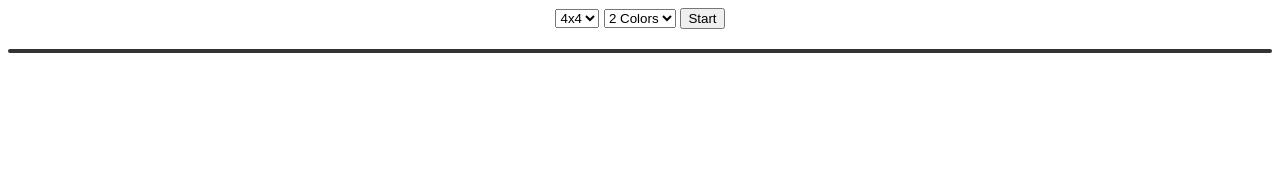
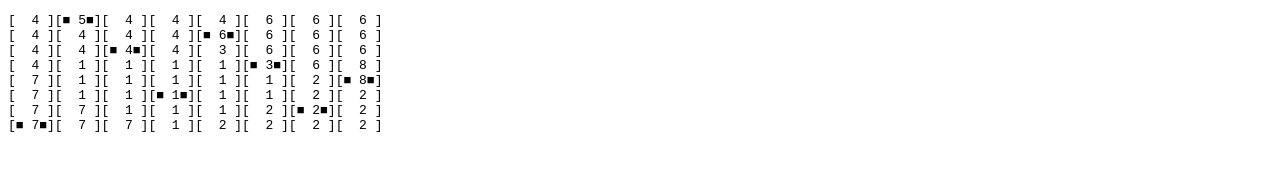
Before and after one commit to henrytwo/queens, a plain HTML site: page index.html in a window 1280 px wide. Drawn offline with Linux system fonts and the light colour scheme.

Commit message:
Working JS

```diff
--- a/index.html
+++ b/index.html
@@ -1,314 +1,217 @@
-<!--
-Rules:
-- exactly one piece in each row
-- exactly one piece in each col
-- exactly one piece in each color region
-- colored cells must be connected to each other
-- pieces cannot be adjacent to each other (side by side or diagonal)
-
-Pressing a cell once will mark it X to show it's eliminated, and pressing it once again will attempt to place a piece.
-
-You must also verify that the generated board satisfies the parameters specified by the user, and if it is not possible show an alert explaining why.
-
-If a piece is placed down, mark any cells that should be eliminated with an X, but these must be removed if that piece is removed. Do not remove
-manually placed pieces.
--->
-
-
 
 <!DOCTYPE html>
-<html>
+<html lang="en">
 <head>
-    <title>Crown Placement Game</title>
+    <meta charset="UTF-8">
+    <meta name="viewport" content="width=device-width, initial-scale=1.0">
+    <title>Board</title>
     <style>
-        .container {
-            text-align: center;
-            font-family: Arial, sans-serif;
-        }
-        .board {
-            display: grid;
-            gap: 2px;
-            margin: 20px auto;
-            background: #333;
-            padding: 2px;
-            border-radius: 5px;
-        }
-        .cell {
-            width: 30px;
-            height: 30px;
-            background: white;
-            display: flex;
-            align-items: center;
-            justify-content: center;
-            font-size: 20px;
-            cursor: pointer;
-            border: 1px solid #ccc;
-            transition: all 0.2s ease;
-        }
-        .cell.x {
-            background: #ffcccc;
-        }
-        .cell.crown {
-            background: #ccccff;
+        pre {
+            font-family: monospace;
         }
     </style>
 </head>
 <body>
-    <div class="container">
-        <div>
-            <select id="size">
-                <option value="4">4x4</option>
-                <option value="5">5x5</option>
-                <option value="6">6x6</option>
-                <option value="7">7x7</option>
-                <option value="8">8x8</option>
-            </select>
-            <select id="colorCount">
-                <option value="2">2 Colors</option>
-                <option value="3">3 Colors</option>
-                <option value="4">4 Colors</option>
-                <option value="5">5 Colors</option>
-            </select>
-            <button onclick="generateBoard()">Start</button>
-        </div>
-        <div id="board" class="board"></div>
-    </div>
-
+    <pre id="output"></pre>
     <script>
-        let boardSize = 4;
-        let colorCount = 2;
-        let board = [];
-        let crowns = [];
-        let xMarks = new Set();
-        let colors = {};
-
-        function generateBoard() {
-            crowns = [];
-            xMarks.clear();
-            const boardDiv = document.getElementById('board');
-            boardDiv.innerHTML = '';
-
-            boardSize = parseInt(document.getElementById('size').value);
-            colorCount = parseInt(document.getElementById('colorCount').value);
-
-            const totalCells = boardSize * boardSize;
-            const minRegionSize = Math.ceil(totalCells / colorCount);
-
-            if (minRegionSize < 4) {
-                alert('Impossible to create a valid board with the specified parameters.');
-                return;
-            }
-
-            // Create empty cells first
-            boardDiv.style.gridTemplateColumns = `repeat(${boardSize}, 30px)`;
-            for (let i = 0; i < boardSize; i++) {
-                for (let j = 0; j < boardSize; j++) {
-                    const cell = document.createElement('div');
-                    cell.className = 'cell';
-                    cell.dataset.row = i;
-                    cell.dataset.col = j;
-                    cell.dataset.color = '';
-                    cell.onclick = () => handleCellClick(i, j);
-                    boardDiv.appendChild(cell);
+        class Board {
+            constructor(size) {
+                this.size = size;
+                this.board = Array(size).fill(0).map(() => Array(size).fill(0));
+                this.solutions = this._generateSolutions(1000);
+                if (this.solutions !== null) {
+                    this._generateColors();
+                } else {
+                    console.log("Failed to generate solutions after 1000 attempts.");
                 }
             }
 
-            // Generate and animate color regions
-            const colorRegions = new ColorRegions(boardSize, colorCount, totalCells);
-            colorRegions.animateGeneration();
-        }
+            _generateSolutions(maxAttempts) {
+                let attempts = 0;
+                while (attempts < maxAttempts) {
+                    let solutions = new Set();
+                    let availableSolutions = new Set();
 
-        class ColorRegions {
-            constructor(size, count, totalCells) {
-                this.size = size;
-                this.count = count;
-                this.regions = Array.from({ length: size }, () =>
-                    Array(size).fill(null));
-                this.distinctColors = [
-                    '#FF6B6B', // Red
-                    '#4ECDC4', // Teal
-                    '#45B7D1', // Blue
-                    '#96CEB4', // Light Green
-                    '#FFEEAD', // Yellow
-                    '#FFB5E8', // Pink
-                    '#9D95BE', // Purple
-                    '#F7D2C4', // Peach
-                    '#7ABC66', // Mint
-                    '#C74B50'  // Wine
-                ];
+                    for (let i = 0; i < this.size; i++) {
+                        for (let j = 0; j < this.size; j++) {
+                            availableSolutions.add(`${i},${j}`);
+                        }
+                    }
+
+                    let self = this;
+
+                    function _selectCoordinate() {
+                        if (availableSolutions.size === 0) {
+                            return null;
+                        }
+
+                        let idx = Math.floor(Math.random() * availableSolutions.size);
+                        let i, j;
+                        let arr = Array.from(availableSolutions);
+                        let coord = arr[idx].split(',').map(Number);
+                        i = coord[0];
+                        j = coord[1];
+
+                        // Remove the 8 adjacent cells too, in addition to the one we just selected.
+                        for (let ni = i - 1; ni <= i + 1; ni++) {
+                            for (let nj = j - 1; nj <= j + 1; nj++) {
+                                if (availableSolutions.has(`${ni},${nj}`)) {
+                                    availableSolutions.delete(`${ni},${nj}`);
+                                }
+                            }
+                        }
+
+                        // Remove everything in the same row.
+                        for (let nj = 0; nj < self.size; nj++) {
+                            if (availableSolutions.has(`${i},${nj}`)) {
+                                availableSolutions.delete(`${i},${nj}`);
+                            }
+                        }
+
+                        // Remove everything in the same column.
+                        for (let ni = 0; ni < self.size; ni++) {
+                            if (availableSolutions.has(`${ni},${j}`)) {
+                                availableSolutions.delete(`${ni},${j}`);
+                            }
+                        }
+
+                        return [i, j];
+                    }
+
+                    for (let _ = 0; _ < this.size; _++) {
+                        let solution = _selectCoordinate();
+
+                        if (solution) {
+                            solutions.add(solution.join(','));
+                        } else {
+                            break;
+                        }
+                    }
+
+                    if (solutions.size === this.size) {
+                        return solutions;
+                    }
+
+                    attempts++;
+                }
+
+                return null;
             }
 
-            animateGeneration() {
-                const totalCells = this.size * this.size;
-                const regionSize = Math.floor(totalCells / this.count);
-                const remainder = totalCells % this.count;
+            _getNeighbours(i, j) {
+                let next = [
+                    [-1, -1],
+                    [-1, 0],
+                    [-1, 1],
+                    [0, -1],
+                    [0, 1],
+                    [1, -1],
+                    [1, 0],
+                    [1, 1],
+                ];
 
-                let currentColor = 0;
-                let currentRegionSize = regionSize;
-                let remaining = remainder;
+                let neighbours = [];
+
+                for (let [dx, dy] of next) {
+                    let nx = i + dx;
+                    let ny = j + dy;
+
+                    if (0 <= nx && nx < this.size && 0 <= ny && ny < this.size) {
+                        neighbours.push([nx, ny]);
+                    }
+                }
+
+                return neighbours;
+            }
+
+            _fillHoles() {
+                let q = [];
 
                 for (let i = 0; i < this.size; i++) {
                     for (let j = 0; j < this.size; j++) {
-                        if (this.regions[i][j] === null) {
-                            if (remaining > 0) {
-                                currentRegionSize = regionSize + 1;
-                                remaining--;
-                            } else {
-                                currentRegionSize = regionSize;
+                        if (this.board[i][j] === 0) {
+                            for (let [nx, ny] of this._getNeighbours(i, j)) {
+                                let color = this.board[nx][ny];
+                                if (color !== 0) {
+                                    q.push([i, j, color]);
+                                    break;
+                                }
                             }
+                        }
+                    }
+                }
 
-                            this.fillRegion(i, j, currentColor, currentRegionSize);
-                            currentColor = (currentColor + 1) % this.distinctColors.length;
+                while (q.length > 0) {
+                    let [i, j, color] = q.shift();
+
+                    if (this.board[i][j] === 0) {
+                        this.board[i][j] = color;
+
+                        for (let [nx, ny] of this._getNeighbours(i, j)) {
+                            q.push([nx, ny, color]);
                         }
                     }
                 }
             }
 
-            fillRegion(startX, startY, color, size) {
-                const queue = [[startX, startY]];
-                this.regions[startX][startY] = color;
-                this.updateCell(startX, startY, color);
-                let filled = 1;
+            _fill(color, solution, cellCount) {
+                let q = [];
 
-                const directions = [[-1, 0], [1, 0], [0, -1], [0, 1]];
+                q.push(solution);
+                for (let _ = 0; _ < cellCount; _++) {
+                    if (q.length > 0) {
+                        let [i, j] = q.shift();
 
-                function processQueue() {
-                    if (filled >= size) return;
+                        this.board[i][j] = color;
 
-                    const [x, y] = queue.shift();
-
-                    for (const [dx, dy] of directions) {
-                        const nx = x + dx;
-                        const ny = y + dy;
-                        if (nx >= 0 && nx < startX.length && ny >= 0 && ny < startY.length &&
-                            this.regions[nx][ny] === null) {
-                            this.regions[nx][ny] = color;
-                            this.updateCell(nx, ny, color);
-                            filled++;
-                            queue.push([nx, ny]);
-
-                            if (filled < size) {
-                                requestAnimationFrame(processQueue.bind(this));
+                        for (let [nx, ny] of this._getNeighbours(i, j)) {
+                            if (!this.solutions.has(`${nx},${ny}`) && this.board[nx][ny] === 0) {
+                                q.push([nx, ny]);
                             }
                         }
                     }
                 }
-
-                requestAnimationFrame(processQueue.bind(this));
             }
 
-            updateCell(x, y, color) {
-                const cell = document.querySelector(`[data-row="${x}"][data-col="${y}"]`);
-                if (cell) {
-                    cell.dataset.color = color;
-                    cell.style.backgroundColor = this.distinctColors[color % this.distinctColors.length];
-                    cell.style.transition = 'all 0.2s ease';
+            _generateColors() {
+                // Generate main colors
+                let idx = 1;
+                for (let solution of this.solutions) {
+                    let [i, j] = solution.split(',').map(Number);
+                    let color = idx++;
+                    let cellCount = Math.floor(Math.random() * (2 / 3 * this.size ** 2)) + 1;
+
+                    this._fill(color, [i, j], cellCount);
                 }
+
+                // Fill in any remaining holes with nearest adjacent color
+                this._fillHoles();
             }
 
-            isValid(x, y) {
-                return x >= 0 && x < this.size && y >= 0 && y < this.size;
+            toString() {
+                let out = '';
+
+                for (let x = 0; x < this.board.length; x++) {
+                    let rowStr = '';
+                    for (let y = 0; y < this.board[0].length; y++) {
+                        // Draw white block if this tile is part of the solution
+                        let suffix = this.solutions && this.solutions.has(`${x},${y}`) ? '■' : ' ';
+                        let value = this.board[x][y] || ' ';
+                        rowStr += `[${suffix}${value.toString().padStart(2)}${suffix}]`;
+                    }
+
+                    if (rowStr) {
+                        out += rowStr + '\n';
+                    }
+                }
+
+                return out;
             }
         }
 
-        function handleCellClick(row, col) {
-            const cell = document.querySelector(`[data-row="${row}"][data-col="${col}"]`);
-
-            if (cell.textContent === '♔') {
-                removeCrown(row, col);
-            } else if (cell.textContent === '×') {
-                cell.textContent = '';
-                cell.classList.remove('x');
-                xMarks.delete(`${row},${col}`);
-            } else {
-                if (!xMarks.has(`${row},${col}`)) {
-                    cell.textContent = '×';
-                    cell.classList.add('x');
-                    xMarks.add(`${row},${col}`);
-                } else {
-                    if (isValidMove(row, col)) {
-                        placeCrown(row, col);
-                    } else {
-                        alert('Illegal move!');
-                    }
-                }
-            }
-            updateEliminatedCells();
-        }
-
-        function isValidMove(row, col) {
-            // Check same row
-            const sameRow = crowns.every(crown => crown.row !== row);
-
-            // Check same column
-            const sameCol = crowns.every(crown => crown.col !== col);
-
-            // Check same color region
-            const cellColor = document.querySelector(`[data-row="${row}"][data-col="${col}"]`).dataset.color;
-            const sameColor = crowns.every(crown =>
-                document.querySelector(`[data-row="${crown.row}"][data-col="${crown.col}"]`).dataset.color !== cellColor
-            );
-
-            // Check adjacency
-            const directions = [[-1, 0], [1, 0], [0, -1], [0, 1],
-                              [-1, -1], [-1, 1], [1, -1], [1, 1]];
-            const noAdjacency = directions.every(([dx, dy]) => {
-                const nx = row + dx;
-                const ny = col + dy;
-                return !document.querySelector(`[data-row="${nx}"][data-col="${ny}"]`)?.textContent === '♔';
-            });
-
-            return sameRow && sameCol && sameColor && noAdjacency;
-        }
-
-        function placeCrown(row, col) {
-            crowns.push({row, col});
-            const cell = document.querySelector(`[data-row="${row}"][data-col="${col}"]`);
-            cell.textContent = '♔';
-            cell.classList.add('crown');
-        }
-
-        function removeCrown(row, col) {
-            crowns = crowns.filter(c => c.row !== row || c.col !== col);
-            const cell = document.querySelector(`[data-row="${row}"][data-col="${col}"]`);
-            cell.textContent = '';
-            cell.classList.remove('crown');
-        }
-
-        function updateEliminatedCells() {
-            document.querySelectorAll('.cell').forEach(cell => {
-                const row = parseInt(cell.dataset.row);
-                const col = parseInt(cell.dataset.col);
-
-                if (!cell.textContent) {
-                    const isInvalid = crowns.some(c => c.row === row || c.col === col ||
-                        document.querySelector(`[data-row="${c.row}"][data-col="${c.col}"]`).dataset.color ===
-                        document.querySelector(`[data-row="${row}"][data-col="${col}"]`).dataset.color);
-
-                    if (isInvalid) {
-                        if (!xMarks.has(`${row},${col}`)) {
-                            cell.textContent = '×';
-                            cell.classList.add('x');
-                            xMarks.add(`${row},${col}`);
-                        }
-                    } else {
-                        if (xMarks.has(`${row},${col}`)) {
-                            cell.textContent = '';
-                            cell.classList.remove('x');
-                            xMarks.delete(`${row},${col}`);
-                        }
-                    }
-                }
-            });
-        }
-
-        function getCellColor(row, col) {
-            return document.querySelector(`[data-row="${row}"][data-col="${col}"]`).dataset.color;
-        }
-
-        function isValidCell(x, y) {
-            return x >= 0 && x < boardSize && y >= 0 && y < boardSize;
-        }
+        let board = new Board(8);
+        console.log(board.toString());
+        document.getElementById('output').innerText = board.toString();
     </script>
 </body>
 </html>
```
Also changed, not shown: rules.txt (added).
